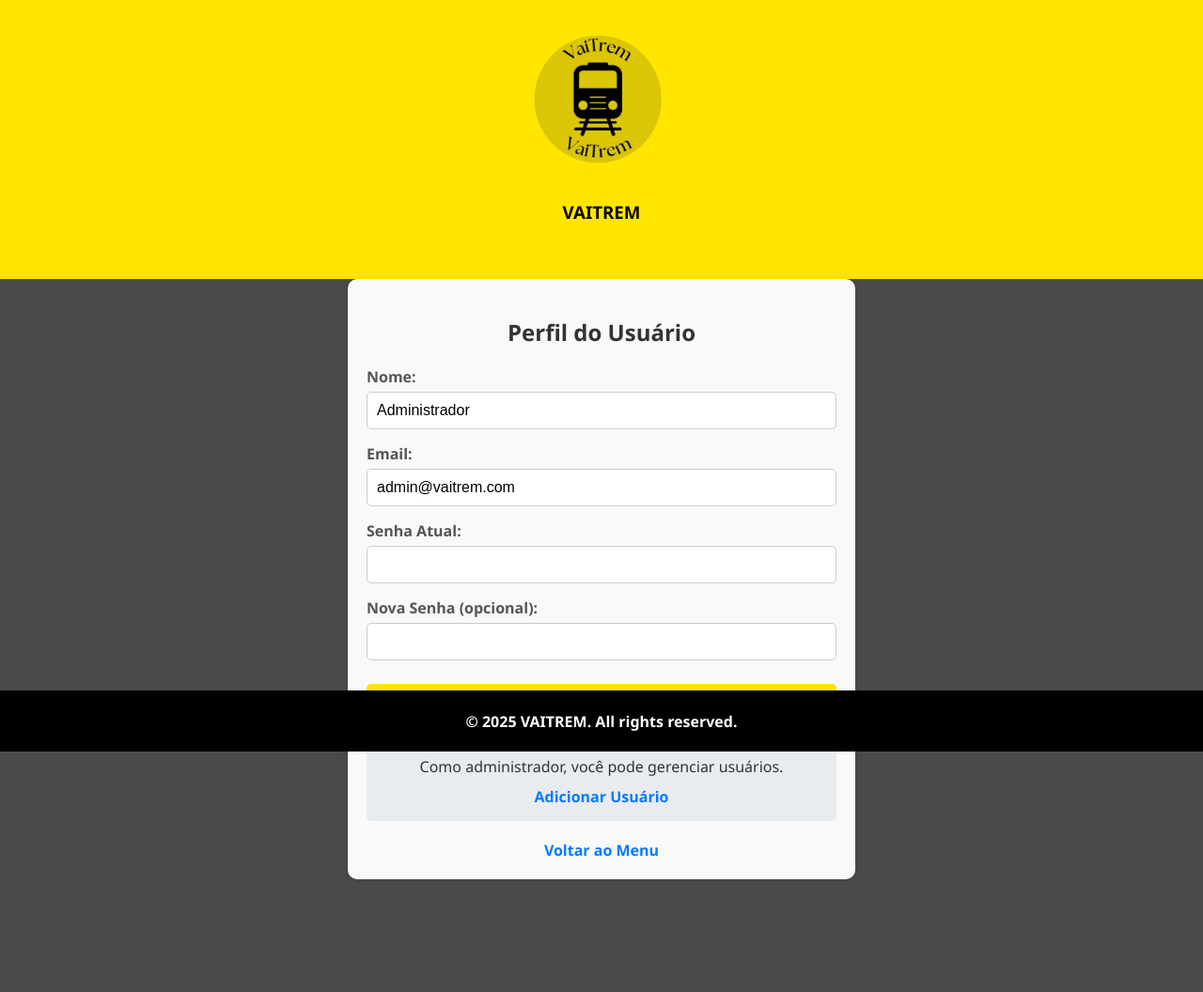
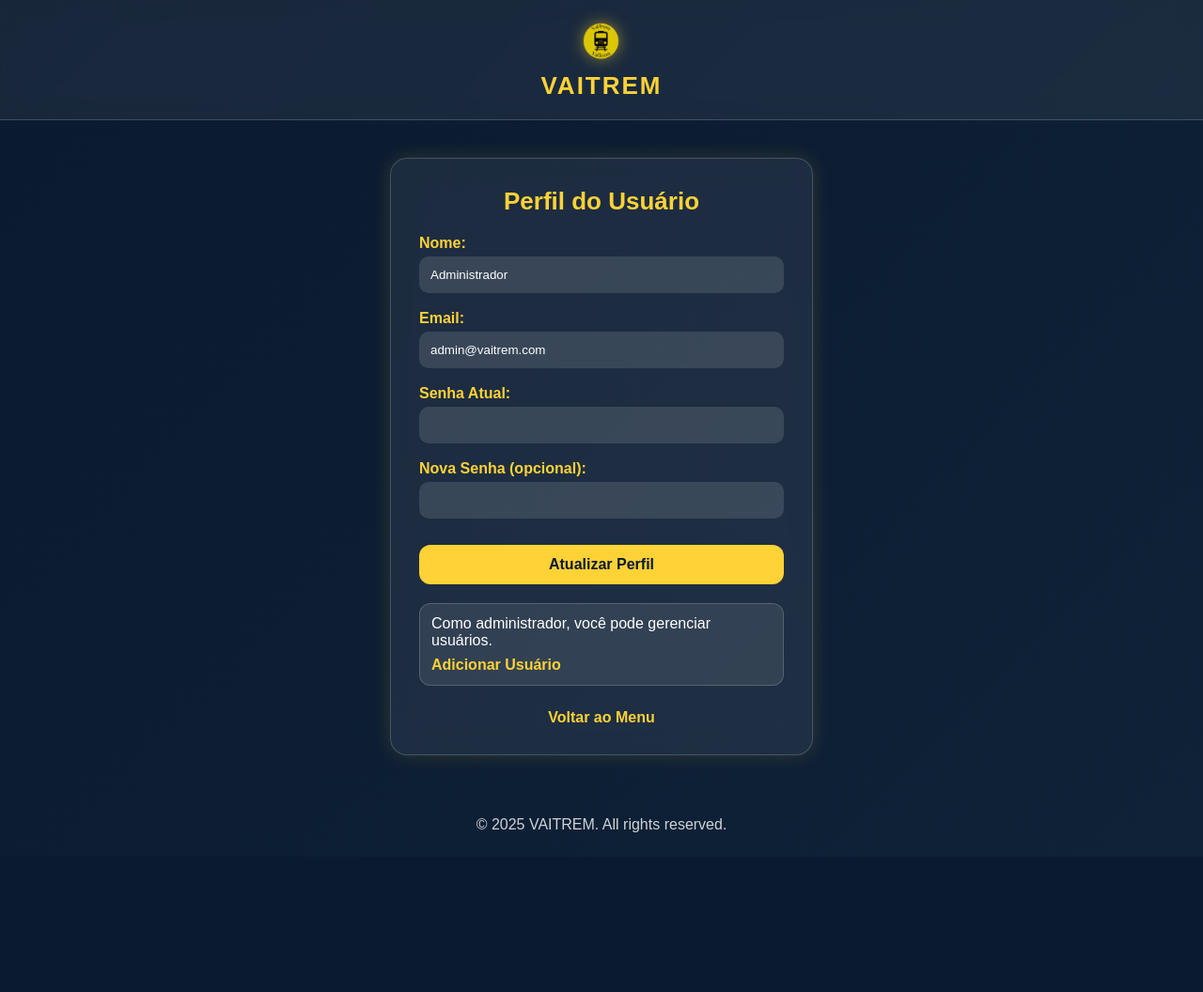
Before and after one commit to ViniciusTn/Aplicacao_do_mockup, a PHP site: page /perfil.php in a window 1280 px wide. Shown: the whole page at 94% size. After the commit the page ends 886 px from the top, so only its background shows below. Run offline with PHP 8.4, Linux system fonts and the light colour scheme; a user stored in the database is signed in; data comes from the database, SQL or seed files in the repository.

Commit message:
ADD - perfil estilizado

```diff
--- a/public/perfil.php
+++ b/public/perfil.php
@@ -48,7 +48,7 @@
             $stmt->close();
         }
 
-        $_SESSION['user_name'] = $nome; // Update session
+        $_SESSION['user_name'] = $nome;
         $success = "Perfil atualizado com sucesso!";
     } else {
         $error = "Senha atual incorreta.";
@@ -61,35 +61,219 @@
     <meta charset="UTF-8">
     <meta name="viewport" content="width=device-width, initial-scale=1.0">
     <title>Perfil - VAITREM</title>
-    <link rel="stylesheet" href="../styles/Style.css">
     <link rel="icon" href="../assets/icons/iconeVaitrem.png" type="image/png">
+
+    <!-- ================= CSS INTEGRADO ================= -->
+    <style>
+        * {
+            margin: 0;
+            padding: 0;
+            box-sizing: border-box;
+            font-family: "Poppins", sans-serif;
+        }
+
+        body {
+            background: linear-gradient(135deg, #0a1a2f, #0f2238);
+            min-height: 100vh;
+            display: flex;
+            flex-direction: column;
+            color: #fff;
+        }
+
+        /* HEADER */
+        .header_login {
+            width: 100%;
+            padding: 20px;
+            background: rgba(255, 255, 255, 0.06);
+            backdrop-filter: blur(10px);
+            text-align: center;
+            border-bottom: 1px solid rgba(255, 255, 255, 0.18);
+        }
+
+        .header_login img {
+            width: 55px;
+            filter: drop-shadow(0 0 8px rgba(255, 210, 54, 0.5));
+        }
+
+        .header_login h3 {
+            font-size: 26px;
+            color: #ffd236;
+            margin-top: 5px;
+            letter-spacing: 2px;
+        }
+
+        /* CONTAINER DO PERFIL */
+        .perfil-container {
+            width: 90%;
+            max-width: 450px;
+            margin: 40px auto;
+            background: rgba(255, 255, 255, 0.07);
+            padding: 30px;
+            border-radius: 18px;
+            backdrop-filter: blur(12px);
+            border: 1px solid rgba(255, 255, 255, 0.18);
+            box-shadow: 0 0 20px rgba(255, 210, 54, 0.15);
+            animation: fadeIn 0.4s ease-in-out;
+        }
+
+        .perfil-container h2 {
+            text-align: center;
+            margin-bottom: 20px;
+            color: #ffd236;
+            font-size: 26px;
+        }
+
+        /* Mensagens */
+        .success-message {
+            background: rgba(0, 255, 0, 0.2);
+            padding: 10px;
+            border-radius: 8px;
+            margin-bottom: 15px;
+            text-align: center;
+        }
+
+        .error-message {
+            background: rgba(255, 0, 0, 0.2);
+            padding: 10px;
+            border-radius: 8px;
+            margin-bottom: 15px;
+            text-align: center;
+        }
+
+        /* FORM */
+        .perfil-form .form-group {
+            margin-bottom: 18px;
+        }
+
+        .perfil-form label {
+            font-weight: 600;
+            margin-bottom: 5px;
+            display: block;
+            color: #ffd236;
+        }
+
+        .perfil-form input {
+            width: 100%;
+            padding: 12px;
+            border-radius: 10px;
+            border: none;
+            outline: none;
+            background: rgba(255, 255, 255, 0.12);
+            color: #fff;
+            transition: 0.25s;
+        }
+
+        .perfil-form input:focus {
+            background: rgba(255, 255, 255, 0.18);
+            box-shadow: 0 0 10px rgba(255, 210, 54, 0.45);
+        }
+
+        .perfil-button {
+            width: 100%;
+            padding: 12px;
+            background: #ffd236;
+            border: none;
+            border-radius: 12px;
+            font-weight: 700;
+            color: #0a1a2f;
+            font-size: 16px;
+            margin-top: 10px;
+            cursor: pointer;
+            transition: 0.25s;
+        }
+
+        .perfil-button:hover {
+            background: #ffe372;
+            box-shadow: 0 0 12px #ffd236;
+        }
+
+        /* ADMIN */
+        .admin-section {
+            margin-top: 20px;
+            padding: 12px;
+            background: rgba(255, 255, 255, 0.09);
+            border-radius: 12px;
+            border: 1px solid rgba(255, 255, 255, 0.18);
+        }
+
+        .admin-section p {
+            margin-bottom: 8px;
+        }
+
+        .admin-link {
+            color: #ffd236;
+            font-weight: bold;
+            text-decoration: none;
+            transition: 0.3s;
+        }
+
+        .admin-link:hover {
+            text-decoration: underline;
+        }
+
+        /* VOLTAR */
+        .back-link {
+            display: block;
+            margin-top: 25px;
+            text-align: center;
+            text-decoration: none;
+            color: #ffd236;
+            font-weight: 700;
+            transition: 0.25s;
+        }
+
+        .back-link:hover {
+            text-shadow: 0 0 10px rgba(255, 210, 54, 0.6);
+        }
+
+        /* FOOTER */
+        footer {
+            text-align: center;
+            padding: 25px;
+            opacity: 0.8;
+            margin-top: auto;
+        }
+
+        footer h4 {
+            font-weight: 400;
+        }
+
+        /* ANIMAÇÃO */
+        @keyframes fadeIn {
+            from { opacity: 0; transform: translateY(10px); }
+            to { opacity: 1; transform: translateY(0); }
+        }
+    </style>
 </head>
+
 <body>
+
 <header class="header_login">
-        <div></div>
-        <img class="foto" src="../assets/icons/iconeVaitrem.png" alt="icone da empresa">
+    <img src="../assets/icons/iconeVaitrem.png" alt="icone da empresa">
     <h3>VAITREM</h3>
 </header>
 
 <main>
     <div class="perfil-container">
         <h2>Perfil do Usuário</h2>
+
         <?php if (isset($success)): ?>
-                <p class="success-message"><?php echo $success; ?></p>
+            <p class="success-message"><?= $success ?></p>
         <?php endif; ?>
+
         <?php if (isset($error)): ?>
-                <p class="error-message"><?php echo $error; ?></p>
+            <p class="error-message"><?= $error ?></p>
         <?php endif; ?>
 
         <form method="POST" action="perfil.php" class="perfil-form">
             <div class="form-group">
                 <label for="nome">Nome:</label>
-                    <input type="text" id="nome" name="nome" value="<?php echo htmlspecialchars($user['nome']); ?>" required>
+                <input type="text" id="nome" name="nome" value="<?= htmlspecialchars($user['nome']) ?>" required>
             </div>
 
             <div class="form-group">
                 <label for="email">Email:</label>
-                    <input type="email" id="email" name="email" value="<?php echo htmlspecialchars($user['email']); ?>" required>
+                <input type="email" id="email" name="email" value="<?= htmlspecialchars($user['email']) ?>" required>
             </div>
 
             <div class="form-group">
@@ -121,5 +305,6 @@
         <h4>© 2025 VAITREM. All rights reserved.</h4>
     </div>
 </footer>
+
 </body>
 </html>
```
Lines whose indentation alone changed are shown as unchanged.
